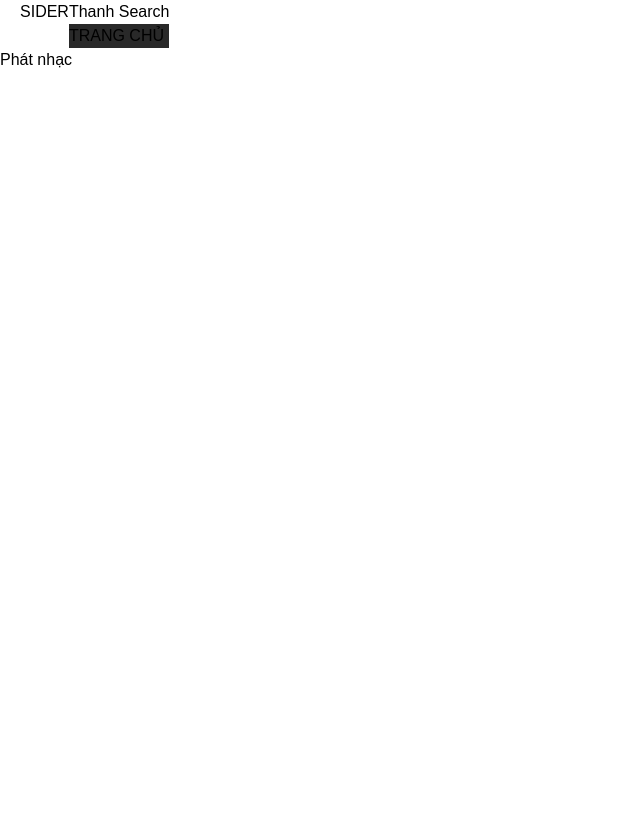
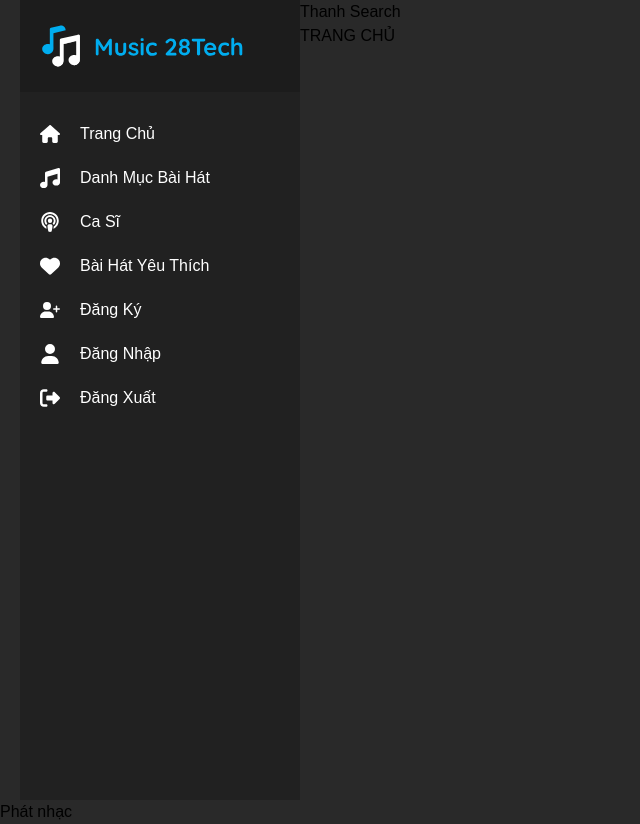
Before and after one commit to truonginit/project-front-end-music-app-cloud-nextjs, a Next.js app: page / in a window 1280 px wide. Shown: the whole page, without its empty margins (0-640 px from the left). Before the commit the page ends 800 px from the top, so only its background shows below. Built offline with nearby package versions, Linux system fonts and the light colour scheme.

Commit message:
Dựng Sider

```diff
--- a/src/app/components/Sider/Sider.jsx
+++ b/src/app/components/Sider/Sider.jsx
@@ -1,8 +1,32 @@
+// components
+import { SiderItem } from './SiderItem';
+import { SiderLogo } from './SiderLogo';
+
+// icon
+import { FaHouse, FaMusic, FaPodcast, FaHeart, FaUserPlus, FaUser, FaRightFromBracket} from "react-icons/fa6";
 
 export const Sider = () => {
+    // data của sider
+    const dataSider = [
+        { icon: <FaHouse />, title: 'Trang Chủ', href: '/' },
+        { icon: <FaMusic />, title: 'Danh Mục Bài Hát', href: '/categories' },
+        { icon: <FaPodcast />, title: 'Ca Sĩ', href: '/singers' },
+        { icon: <FaHeart />, title: 'Bài Hát Yêu Thích', href: '/wishlist' },
+        { icon: <FaUserPlus />, title: 'Đăng Ký', href: '/register' },
+        { icon: <FaUser />, title: 'Đăng Nhập', href: '/login' },
+        { icon: <FaRightFromBracket />, title: 'Đăng Xuất', href: '/logout' },
+    ];
+
     return (
         <>
-            <h1>SIDER</h1>
+            <nav className="dark:bg-darkModePrimary w-[280px] h-[100vh]" >
+                <SiderLogo/>
+                <ul className='px-[20px] py-[30px]'>
+                    {dataSider.map(item => (
+                        <SiderItem icon={item.icon} title={item.title} href={item.href} />
+                    ))}
+                </ul>
+            </nav>
         </>
     );
 }
--- /dev/null
+++ b/src/app/components/Sider/SiderItem.jsx
@@ -0,0 +1,26 @@
+"use client"
+
+// components
+import Link from "next/link";
+
+// hooks
+import { usePathname } from "next/navigation";
+
+export const SiderItem = (props) => {
+    const pathname = usePathname(); // lấy href đang truy cập
+    const { icon, title, href } = props;
+
+    return (
+        <>
+            <li className=" mb-[20px] dark:text-darkModeText">
+                <Link
+                    href={href}
+                    className={`flex items-center gap-x-[20px] transition duration-0 ease-in-out ${pathname === href ? "dark:text-darkModeActive" : ""}  hover:dark:text-darkModeActive  hover:duration-1000 dark:text-darkModeText`}
+                >
+                    <span className="text-[20px]"> {icon} </span>
+                    <span className="text-[16px] font-700"> {title} </span>
+                </Link>
+            </li>
+        </>
+    );
+}
--- /dev/null
+++ b/src/app/components/Sider/SiderLogo.jsx
@@ -0,0 +1,14 @@
+// components
+import Link from "next/link";
+
+export const SiderLogo = () => {
+    return (
+        <>
+            <div className="px-[20px] py-[25px] dark:bg-darkModeLogoBg">
+                <Link href='/'>
+                    <img src="/Logo.svg" alt="Logo Music App Cloud" />
+                </Link>
+            </div>
+        </>
+    );
+}
--- a/src/app/layout.tsx
+++ b/src/app/layout.tsx
@@ -17,12 +17,12 @@ export default function RootLayout({
 }: Readonly<{ children: React.ReactNode; }>) {
   return (
     <html lang="vi" className="dark">
-      <body>
+      <body className="dark:bg-darkModeBackground">
         <div className="container mx-auto"> {/* container */}
           <div className="flex"> {/* wrap */}
               <Sider/>
-              <main className=""> {/* khung tìm kiếm */}
-                <Search />
+              <main className="">
+                <Search /> {/* khung tìm kiếm */}
                 {children} {/* nội dung chính */}
               </main>
           </div>
--- a/tailwind.config.ts
+++ b/tailwind.config.ts
@@ -27,6 +27,8 @@ export default {
         darkModeText: '#FFFFFF',
         darkModeActive: '#00ADEF',
 
+        darkModeLogoBg: '#1C1C1C',
+
         // light mode
         // lightModeBackground: '#FFFFFF',
         // lightModePrimary: '#212121',
```
Also changed, not shown: package.json (+6 -5 lines), public/Logo.svg (added), 1 other file (tests, documents, lock files or other folders).
